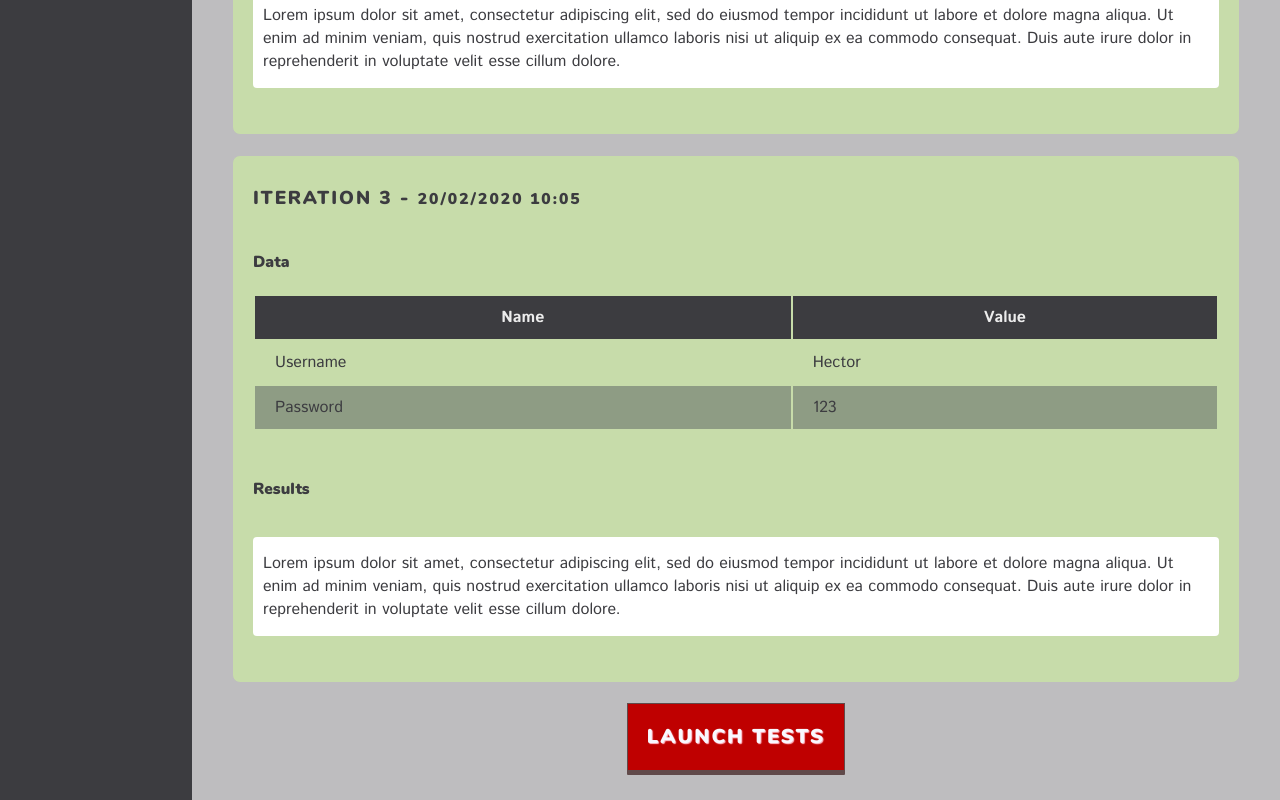
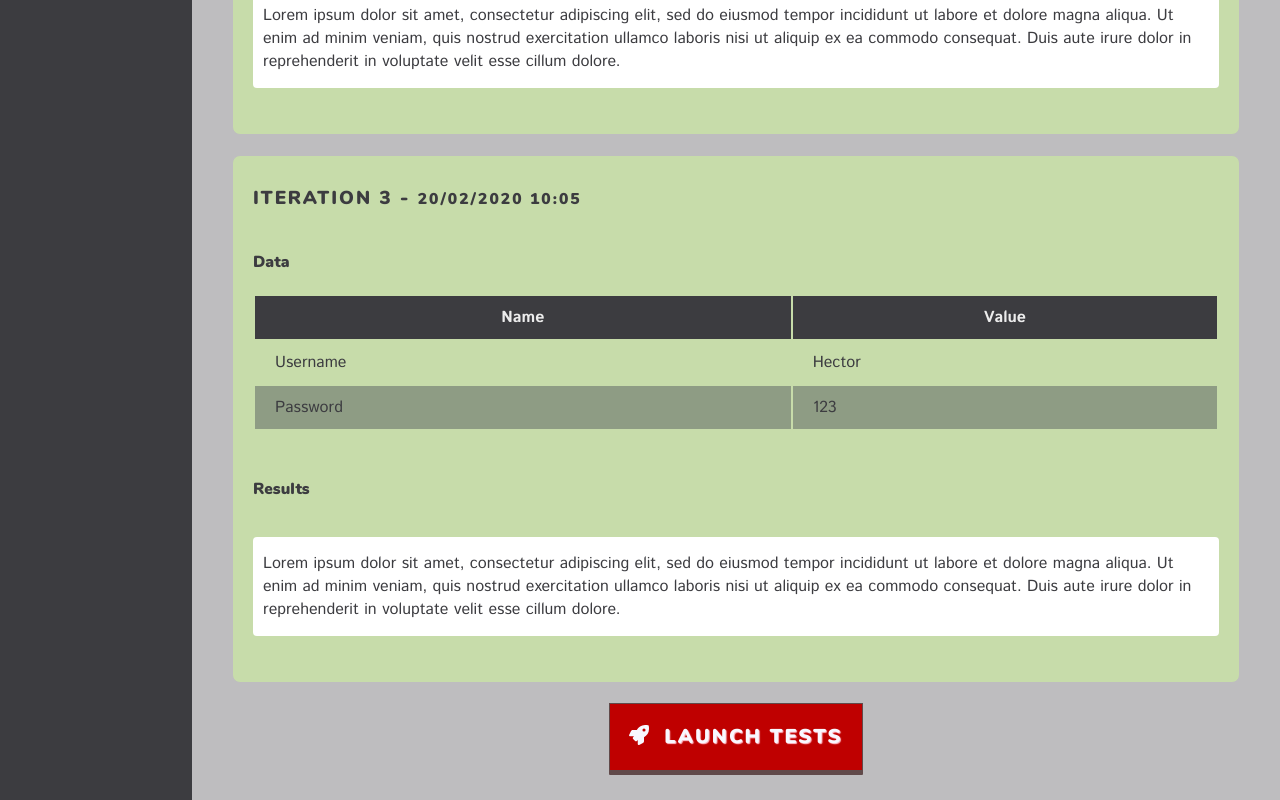
Before and after one commit to ophelielv/autotest, a React (Create React App) app in the folder autotestfront/: page /suite/1 in a window 1280 px wide. Shown: the part 2637-3437 px from the top of the page. Built offline with nearby package versions, Linux system fonts and the light colour scheme.

Commit message:
add font awesome + rocket in launch button

```diff
--- a/autotestfront/package.json
+++ b/autotestfront/package.json
@@ -4,6 +4,9 @@
   "private": true,
   "author": "Ophélie Le Vigouroux",
   "dependencies": {
+    "@fortawesome/fontawesome-svg-core": "^1.2.28",
+    "@fortawesome/free-solid-svg-icons": "^5.13.0",
+    "@fortawesome/react-fontawesome": "^0.1.9",
     "@testing-library/jest-dom": "^4.2.4",
     "@testing-library/react": "^9.4.0",
     "@testing-library/user-event": "^7.2.1",
--- a/autotestfront/src/components/button.css
+++ b/autotestfront/src/components/button.css
@@ -58,17 +58,21 @@ button.secondary.push {
   text-shadow: 1px 1px 1px #ECECEC;
 }
 
-button.animate.danger {
+button.animate.launch {
   color: ghostwhite;
   font-size: 20px;
 }
 
-button.danger.animate:before, button.danger.animate:after,
-button.danger.animate span:before, button.danger.animate span:after {
+button.launch span {
+  padding-left: 15px;
+}
+
+button.launch.animate:before, button.launch.animate:after,
+button.launch.animate span:before, button.launch.animate span:after {
   background: #614a4a;
 }
 
-button.danger.push {
+button.launch.push {
   background: #bf0000;
   -webkit-box-shadow: 0px 5px 0px #614a4a;
   -moz-box-shadow: 0px 5px 0px #614a4a;
--- a/autotestfront/src/components/button.js
+++ b/autotestfront/src/components/button.js
@@ -1,5 +1,7 @@
 import React from 'react';
 import './button.css';
+import { FontAwesomeIcon } from '@fortawesome/react-fontawesome'
+import { faRocket } from '@fortawesome/free-solid-svg-icons'
 
 function Button(props) {
   const { type, level, onClick } = props;
@@ -12,6 +14,7 @@ function Button(props) {
       className={`animate ${displayedType} ${displayedLevel}`}
       onClick={onClick}
     >
+      {displayedLevel === 'launch' && <FontAwesomeIcon icon={faRocket} />}
       <span>{props.children}</span>
     </button>
   );
--- a/autotestfront/src/scenes/suite.js
+++ b/autotestfront/src/scenes/suite.js
@@ -86,7 +86,7 @@ function Suite() {
         )}
 
         <div className="launch-button">
-          <Button type="push" level="danger">Launch tests</Button>
+          <Button type="push" level="launch">Launch tests</Button>
         </div>
       </section>
 
```
Also changed, not shown: 1 other file (tests, documents, lock files or other folders).
